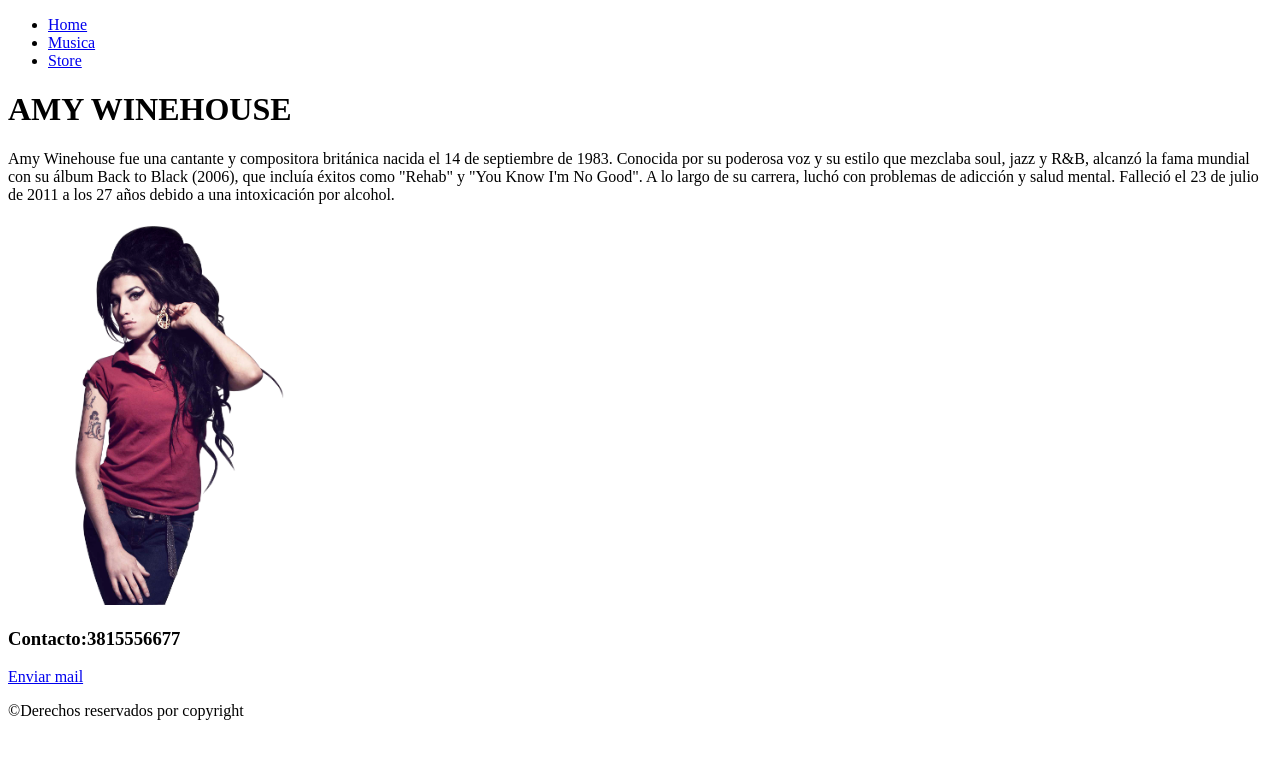
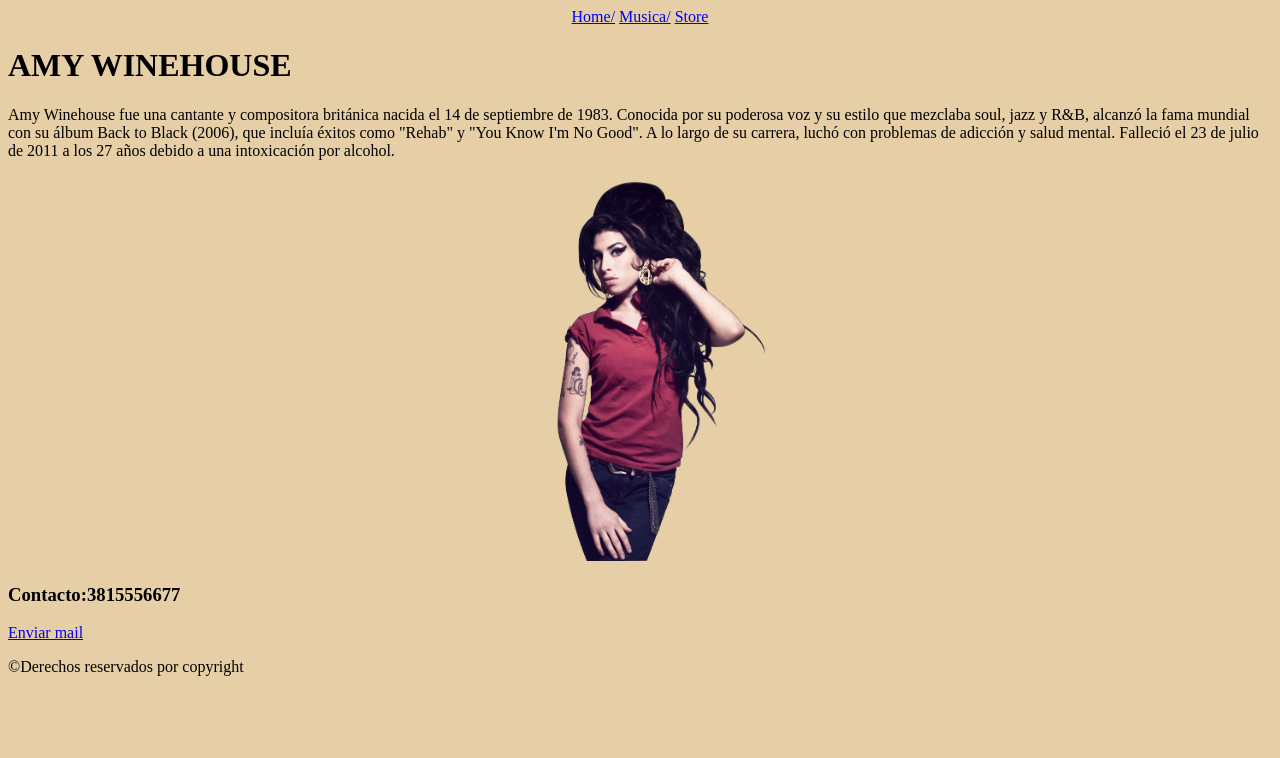
Before and after one commit to JesusDeci/AmyWinehouse, a plain HTML site: page index.html in a window 1280 px wide. Drawn offline with Linux system fonts and the light colour scheme.

Commit message:
modificacion 16:41

```diff
--- a/index.html
+++ b/index.html
@@ -5,14 +5,14 @@
     <meta name="viewport" content="width=device-width, initial-scale=1.0">
     <title>AMY</title>
 </head>
-<body>
+<body bgcolor="#E6CFA6">
     <header>
         <nav>
-            <ul>
-                <li><a href="index.html">Home</a></li>
-                <li><a href="./pages/aboutme.html">Musica</a></li>
-                <li><a href="./pages/store.html">Store</a></li>
-            </ul>
+            <center>
+                <a href="index.html">Home/</a>
+                <a href="./pages/Musica.html">Musica/</a>
+                <a href="./pages/store.html">Store</a>
+            </center>
         </nav>
     </header>
     <main>
@@ -20,8 +20,8 @@
        <p>
         Amy Winehouse fue una cantante y compositora británica nacida el 14 de septiembre de 1983. Conocida por su poderosa voz y su estilo que mezclaba soul, jazz y R&B, alcanzó la fama mundial con su álbum Back to Black (2006), que incluía éxitos como "Rehab" y "You Know I'm No Good". A lo largo de su carrera, luchó con problemas de adicción y salud mental. Falleció el 23 de julio de 2011 a los 27 años debido a una intoxicación por alcohol.
        </p>
-        <img src="./img/aMy2.png" alt="Amy Winehouse"
-        width="300" height="">
+       <center><img src="./img/aMy2.png" alt="Amy Winehouse"
+        width="300" height=""></center>
     </main>
     <footer>
         <h3>Contacto:3815556677</h3>
```
Also changed, not shown: pages/Musica.html (renamed from pages/aboutme.html, +6 -6 lines), 2 other files.
